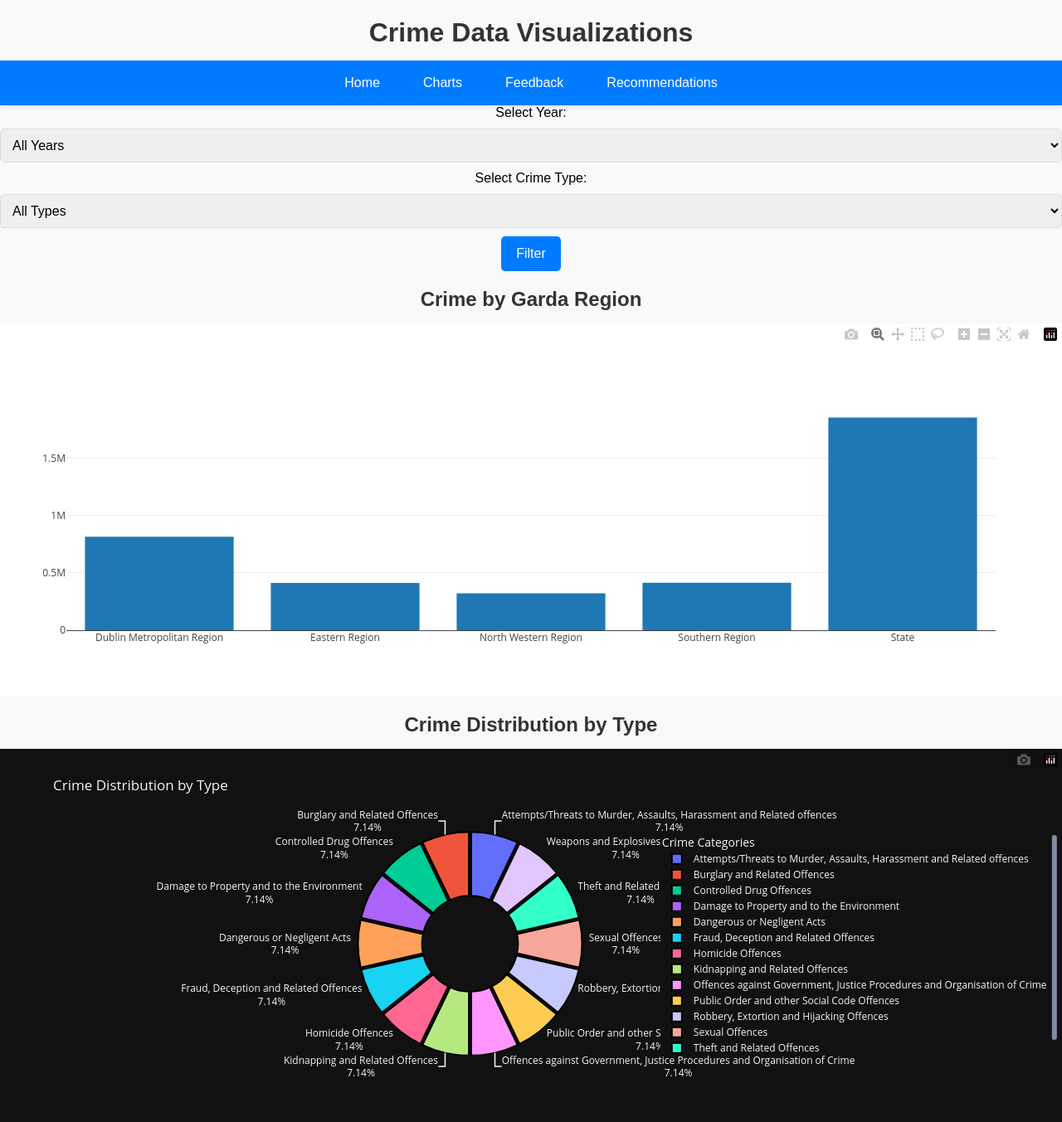
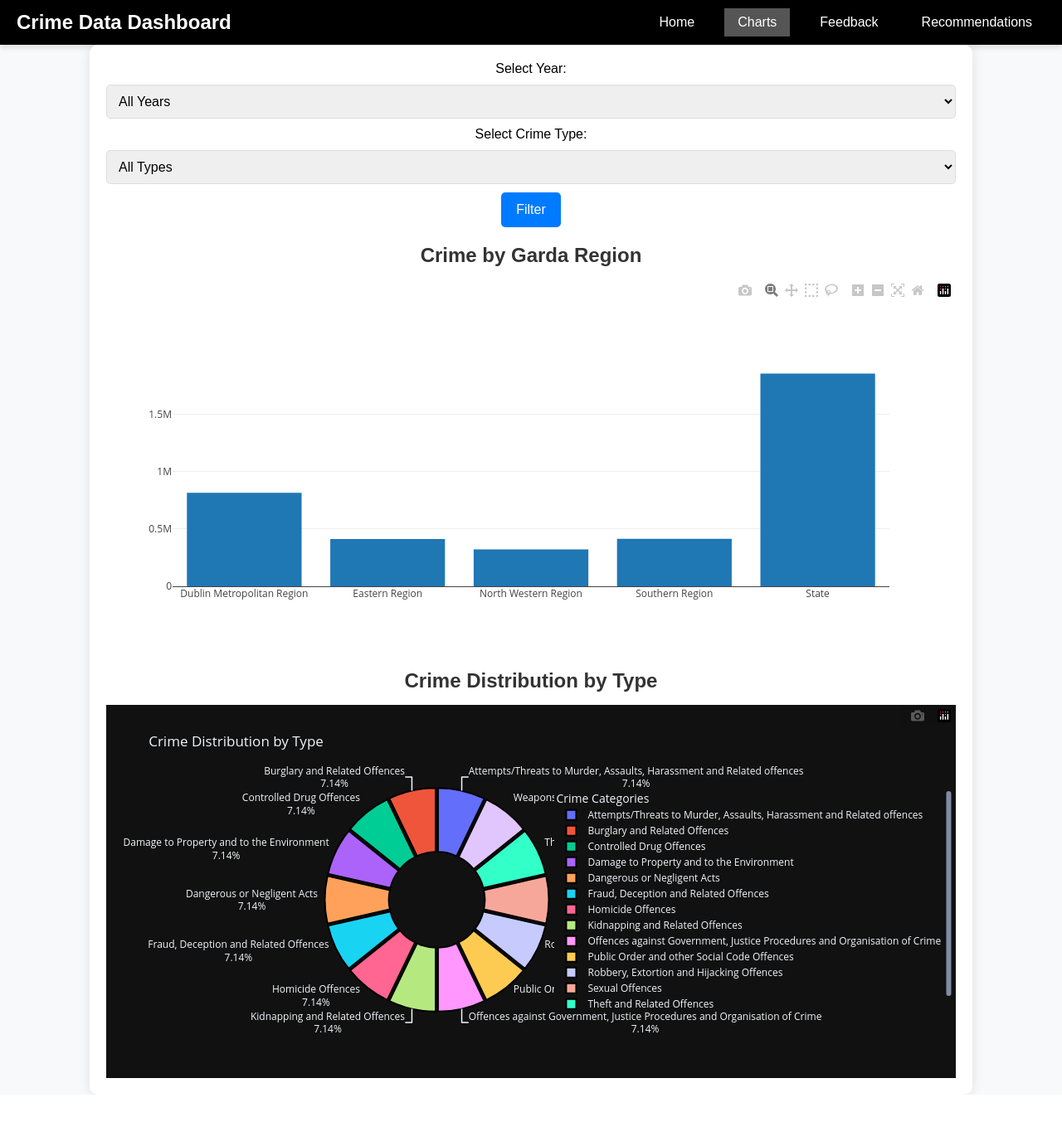
Before and after one commit to zirfan1/crime, a Flask app: page /charts in a window 1280 px wide. Shown: the whole page at 83% size. After the commit the page ends 1320 px from the top, so only its background shows below. Run offline with Flask 3, Linux system fonts and the light colour scheme; some libraries are stand-ins or nearby versions.

Commit message:
Fixed filter data on charts and updated navbar

```diff
--- a/app.py
+++ b/app.py
@@ -31,6 +31,13 @@ def load_and_clean_data():
 
 df = load_and_clean_data()
 
+# Analyze the distribution of 'value' across different 'type_of_offence'
+crime_counts = df.groupby('type_of_offence')['value'].sum()
+print("Crime Counts by Type of Offence:")
+print(crime_counts)
+
+
+
 # Initialize SQLite Database for Feedback
 def init_db():
     conn = sqlite3.connect("data/feedback.db")
@@ -60,13 +67,26 @@ def home():
 
     return render_template("index.html", table=table, crime_types=crime_types, crime_data=crime_data)
 
-# Interactive Bar Chart Data
 @app.route("/bar_chart_data")
 def bar_chart_data():
-    crime_summary = df.groupby("garda_region")["value"].sum().reset_index()
+    year = request.args.get('year', type=int)  # Gets year from query string, if present
+    crime_type = request.args.get('type')  # Gets crime type from query string, if present
+
+    # Start with all data
+    query_data = df
+
+    # Filter data based on year if provided
+    if year:
+        query_data = query_data[query_data['year'] == year]
+
+    # Filter data based on crime type if provided
+    if crime_type and crime_type != 'All Types':
+        query_data = query_data[query_data['type_of_offence'] == crime_type]
+
+    crime_summary = query_data.groupby("garda_region")["value"].sum().reset_index()
     return jsonify(crime_summary.to_dict(orient="records"))
 
-# 📌 Updated Pie Chart with Smooth Transitions
+
 @app.route("/crime_pie_chart")
 def crime_pie_chart():
     # Aggregate crime data by type
@@ -81,12 +101,11 @@ def crime_pie_chart():
                  labels={"type_of_offence": "Crime Type"},
                  template="plotly_dark")
 
-    # Enable smooth transitions and animations
     fig.update_traces(
         textinfo="percent+label",
         pull=[0.05] * len(crime_by_type),
         hoverinfo="label+percent",
-        marker=dict(line=dict(color="#000000", width=2)),  # Add smooth boundaries
+        marker=dict(line=dict(color="#000000", width=2))
     )
 
     fig.update_layout(
@@ -95,6 +114,7 @@ def crime_pie_chart():
     )
 
     return jsonify(fig.to_json())
+
 
 # Feedback Page
 @app.route("/feedback", methods=["GET"])
--- a/static/scripts.js
+++ b/static/scripts.js
@@ -6,17 +6,26 @@ function updateCharts() {
     let year = document.getElementById("year-filter").value;
     let crimeType = document.getElementById("type-filter").value;
 
-    fetch(`/bar_chart_data?year=${year}&type=${crimeType}`)
+    let url = `/bar_chart_data`;
+    let params = [];
+    if (year) params.push(`year=${year}`);
+    if (crimeType && crimeType !== 'All Types') params.push(`type=${crimeType}`);
+    if (params.length) url += `?${params.join('&')}`;
+
+    fetch(url)
         .then(response => response.json())
         .then(data => {
             let fig = {
                 x: data.map(row => row.garda_region),
                 y: data.map(row => row.value),
                 type: "bar",
+                marker: { color: "blue" }
             };
-            Plotly.newPlot("bar-chart", [fig]);
+            Plotly.newPlot("bar-chart", [fig], { title: "Crime Count by Garda Region" });
         });
 
+    // Updating pie chart only if necessary or upon initial load
+    if (!year && !crimeType) {
         fetch(`/crime_pie_chart`)
             .then(response => response.json())
             .then(data => {
@@ -24,3 +33,4 @@ function updateCharts() {
                 Plotly.newPlot("pie-chart", fig.data, fig.layout);
             });
     }
+}
--- a/static/style.css
+++ b/static/style.css
@@ -159,14 +159,25 @@ footer {
 
 /* Navbar Styling */
 .navbar {
-    background-color: #007bff;
-    padding: 10px 0;
+    background-color: #000; /* Make navbar black */
+    padding: 10px 20px;
+    display: flex;
+    align-items: center;
+    justify-content: space-between; /* Adjusts the space distribution */
     color: white;
+    box-shadow: 0 4px 6px rgba(0,0,0,0.1);
+}
+
+.navbar-title {
+    margin: 0;
+    font-size: 24px;
+    color: white;
+    font-weight: bold;
+}
+
+nav {
     display: flex;
-    justify-content: center;
-    gap: 20px;
-    font-size: 16px;
-    box-shadow: 0 2px 4px rgba(0,0,0,0.1);
+    gap: 20px; /* Space between links */
 }
 
 .navbar a {
@@ -177,12 +188,13 @@ footer {
 }
 
 .navbar a:hover {
-    background-color: #0056b3;
+    background-color: #333; /* Dark grey on hover */
 }
 
 .navbar a.active {
-    background-color: #004494;
+    background-color: #555; /* Lighter grey for active link */
 }
+
 
 
 /* Responsive Design */
--- a/templates/charts.html
+++ b/templates/charts.html
@@ -8,15 +8,18 @@
     <link rel="stylesheet" href="{{ url_for('static', filename='style.css') }}">
 </head>
 <body>
-    <h1>Crime Data Visualizations</h1>
-    <nav class="navbar">
-        <a href="{{ url_for('home') }}" class="{{ 'active' if current_path == url_for('home') else '' }}">Home</a>
-        <a href="{{ url_for('charts') }}" class="{{ 'active' if current_path == url_for('charts') else '' }}">Charts</a>
-        <a href="{{ url_for('feedback') }}" class="{{ 'active' if current_path == url_for('feedback') else '' }}">Feedback</a>
-        <a href="{{ url_for('recommendations') }}" class="{{ 'active' if current_path == url_for('recommendations') else '' }}">Recommendations</a>
+
+    <div class="navbar">
+        <h1 class="navbar-title">Crime Data Dashboard</h1>
+        <nav>
+            <a href="{{ url_for('home') }}" class="{{ 'active' if request.path == url_for('home') else '' }}">Home</a>
+            <a href="{{ url_for('charts') }}" class="{{ 'active' if request.path == url_for('charts') else '' }}">Charts</a>
+            <a href="{{ url_for('feedback') }}" class="{{ 'active' if request.path == url_for('feedback') else '' }}">Feedback</a>
+            <a href="{{ url_for('recommendations') }}" class="{{ 'active' if request.path == url_for('recommendations') else '' }}">Recommendations</a>
         </nav>
+    </div>
 
-
+    <div class="container">
         <label for="year-filter">Select Year:</label>
         <select id="year-filter">
             <option value="">All Years</option>
@@ -40,6 +43,7 @@
 
         <h2>Crime Distribution by Type</h2>
         <div id="pie-chart"></div>
+    </div>
 
     <script>
         function updateCharts() {
@@ -65,5 +69,6 @@
                 });
         }
     </script>
+
 </body>
 </html>
```
Also changed, not shown: templates/feedback.html (+14 -8 lines), templates/feedback_summary.html (+15 -9 lines), templates/index.html (+6 -7 lines), templates/recommendations.html (+15 -9 lines). Lines whose indentation alone changed are shown as unchanged.
